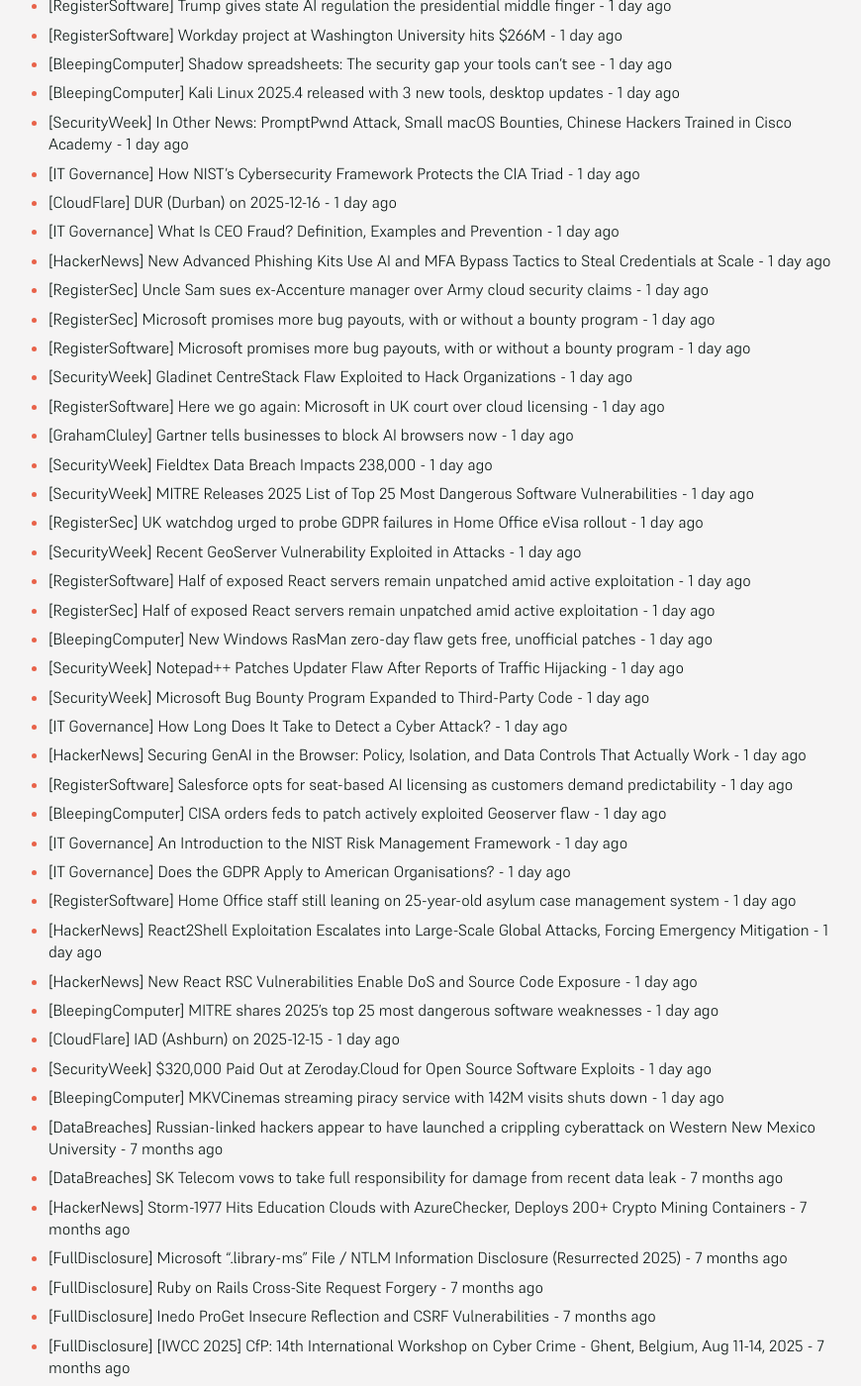
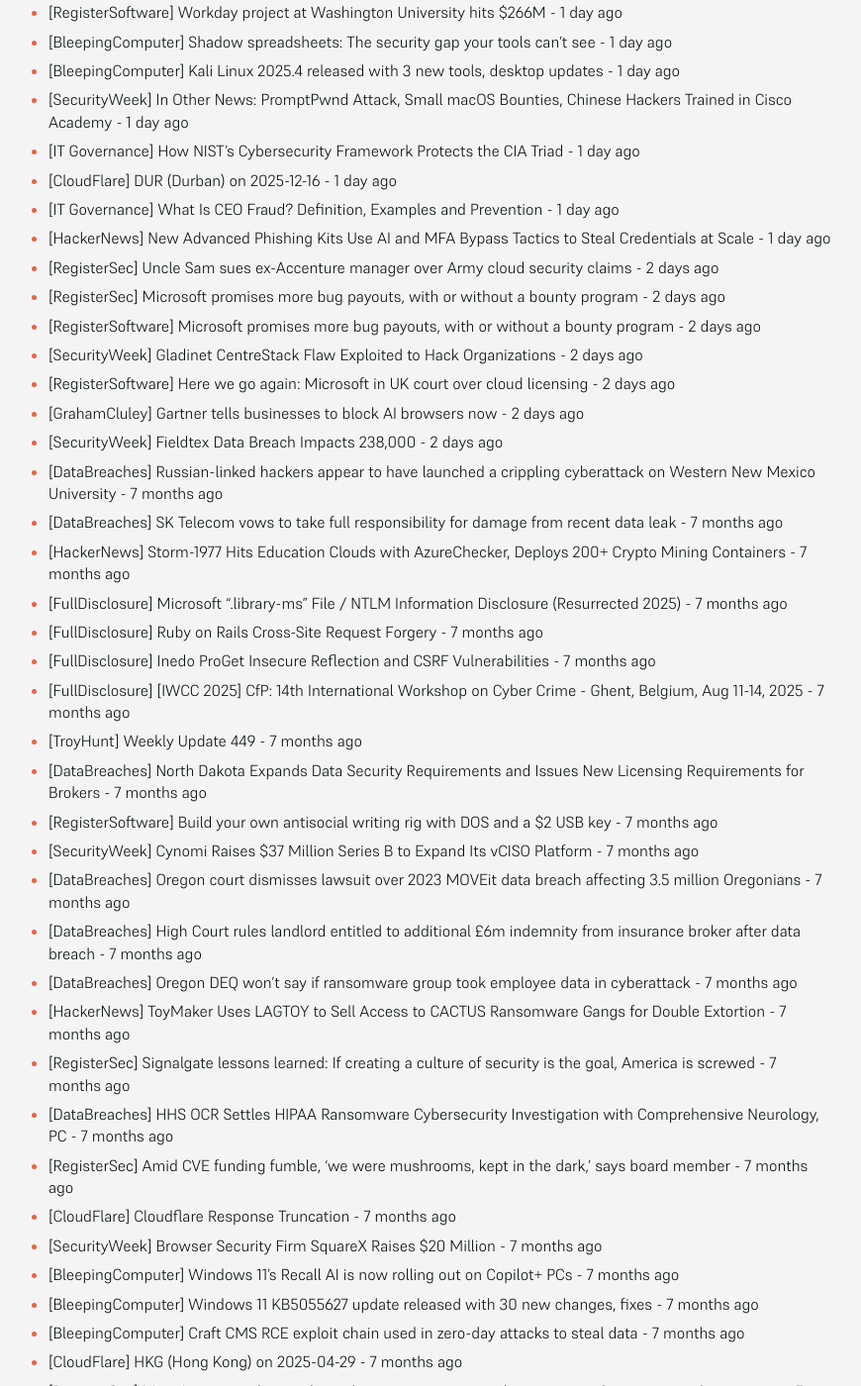
Before and after one commit to SecOpsNews/news, a Jekyll site: the page built from index.md, in a window 1280 px wide and 1400 px high, scrolled down 648 px. Shown: the whole window at 99% size, without its empty margins (215-1085 px from the left). Built offline with Jekyll 4.4.1, drawn with Linux system fonts in a browser that asks for light colours; some of the changed text lies outside the part shown.

Commit message:
New Feed

```diff
--- a/index.md
+++ b/index.md
@@ -29,34 +29,13 @@ description: Latest Updates
 - [CloudFlare] DUR (Durban) on 2025-12-16 - 1 day ago
 - [IT Governance] What Is CEO Fraud? Definition, Examples and Prevention - 1 day ago
 - [HackerNews] New Advanced Phishing Kits Use AI and MFA Bypass Tactics to Steal Credentials at Scale - 1 day ago
-- [RegisterSec] Uncle Sam sues ex-Accenture manager over Army cloud security claims - 1 day ago
-- [RegisterSec] Microsoft promises more bug payouts, with or without a bounty program - 1 day ago
-- [RegisterSoftware] Microsoft promises more bug payouts, with or without a bounty program - 1 day ago
-- [SecurityWeek] Gladinet CentreStack Flaw Exploited to Hack Organizations - 1 day ago
-- [RegisterSoftware] Here we go again: Microsoft in UK court over cloud licensing - 1 day ago
-- [GrahamCluley] Gartner tells businesses to block AI browsers now - 1 day ago
-- [SecurityWeek] Fieldtex Data Breach Impacts 238,000 - 1 day ago
-- [SecurityWeek] MITRE Releases 2025 List of Top 25 Most Dangerous Software Vulnerabilities - 1 day ago
-- [RegisterSec] UK watchdog urged to probe GDPR failures in Home Office eVisa rollout - 1 day ago
-- [SecurityWeek] Recent GeoServer Vulnerability Exploited in Attacks - 1 day ago
-- [RegisterSoftware] Half of exposed React servers remain unpatched amid active exploitation - 1 day ago
-- [RegisterSec] Half of exposed React servers remain unpatched amid active exploitation - 1 day ago
-- [BleepingComputer] New Windows RasMan zero-day flaw gets free, unofficial patches - 1 day ago
-- [SecurityWeek] Notepad++ Patches Updater Flaw After Reports of Traffic Hijacking - 1 day ago
-- [SecurityWeek] Microsoft Bug Bounty Program Expanded to Third-Party Code - 1 day ago
-- [IT Governance] How Long Does It Take to Detect a Cyber Attack? - 1 day ago
-- [HackerNews] Securing GenAI in the Browser: Policy, Isolation, and Data Controls That Actually Work - 1 day ago
-- [RegisterSoftware] Salesforce opts for seat-based AI licensing as customers demand predictability - 1 day ago
-- [BleepingComputer] CISA orders feds to patch actively exploited Geoserver flaw - 1 day ago
-- [IT Governance] An Introduction to the NIST Risk Management Framework - 1 day ago
-- [IT Governance] Does the GDPR Apply to American Organisations? - 1 day ago
-- [RegisterSoftware] Home Office staff still leaning on 25-year-old asylum case management system - 1 day ago
-- [HackerNews] React2Shell Exploitation Escalates into Large-Scale Global Attacks, Forcing Emergency Mitigation - 1 day ago
-- [HackerNews] New React RSC Vulnerabilities Enable DoS and Source Code Exposure - 1 day ago
-- [BleepingComputer] MITRE shares 2025's top 25 most dangerous software weaknesses - 1 day ago
-- [CloudFlare] IAD (Ashburn) on 2025-12-15 - 1 day ago
-- [SecurityWeek] $320,000 Paid Out at Zeroday.Cloud for Open Source Software Exploits - 1 day ago
-- [BleepingComputer] MKVCinemas streaming piracy service with 142M visits shuts down - 1 day ago
+- [RegisterSec] Uncle Sam sues ex-Accenture manager over Army cloud security claims - 2 days ago
+- [RegisterSec] Microsoft promises more bug payouts, with or without a bounty program - 2 days ago
+- [RegisterSoftware] Microsoft promises more bug payouts, with or without a bounty program - 2 days ago
+- [SecurityWeek] Gladinet CentreStack Flaw Exploited to Hack Organizations - 2 days ago
+- [RegisterSoftware] Here we go again: Microsoft in UK court over cloud licensing - 2 days ago
+- [GrahamCluley] Gartner tells businesses to block AI browsers now - 2 days ago
+- [SecurityWeek] Fieldtex Data Breach Impacts 238,000 - 2 days ago
 - [DataBreaches] Russian-linked hackers appear to have launched a crippling cyberattack on Western New Mexico University - 7 months ago
 - [DataBreaches] SK Telecom vows to take full responsibility for damage from recent data leak - 7 months ago
 - [HackerNews] Storm-1977 Hits Education Clouds with AzureChecker, Deploys 200+ Crypto Mining Containers - 7 months ago
```
Also changed, not shown: other parts of index.md (+2 -2 lines).
